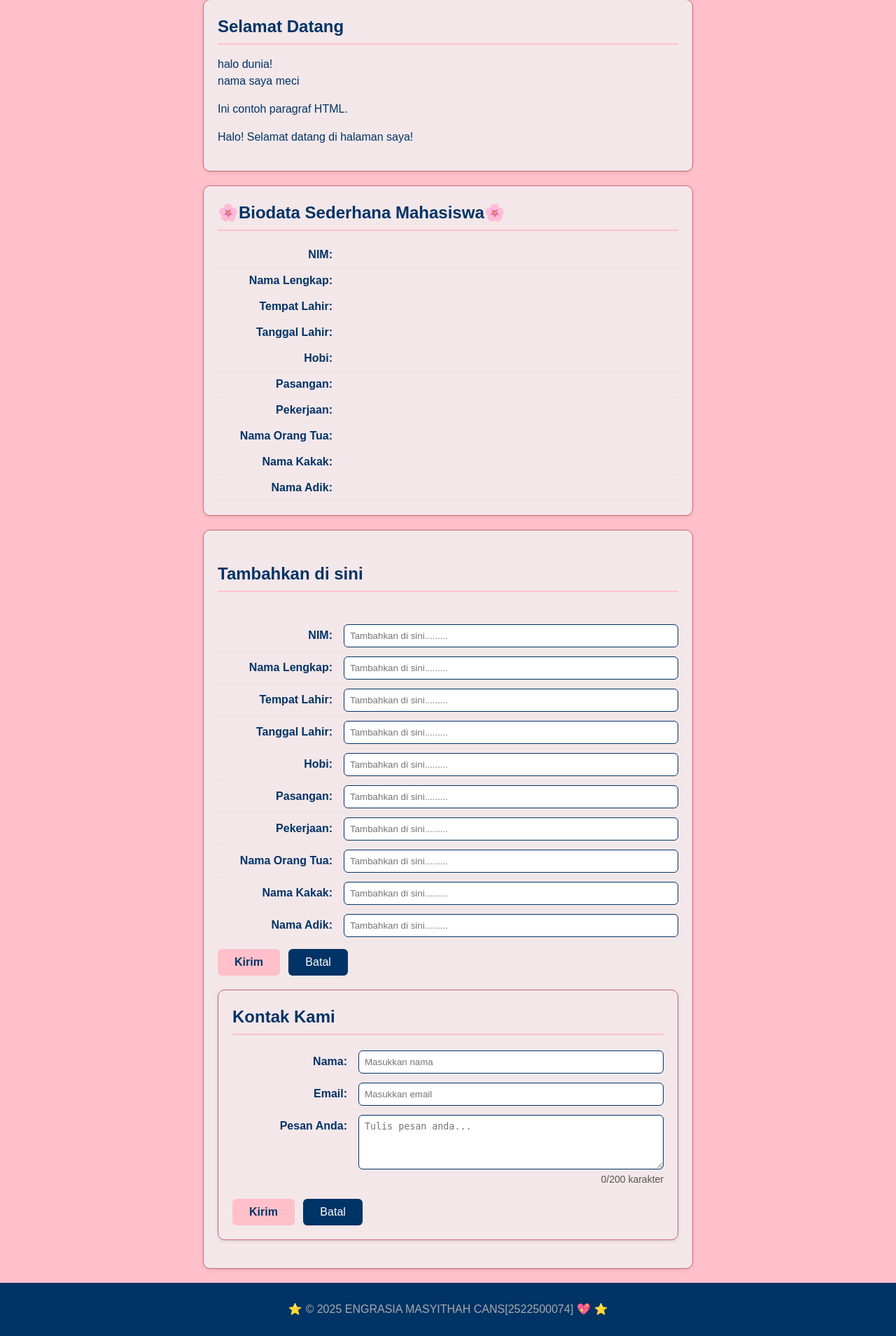
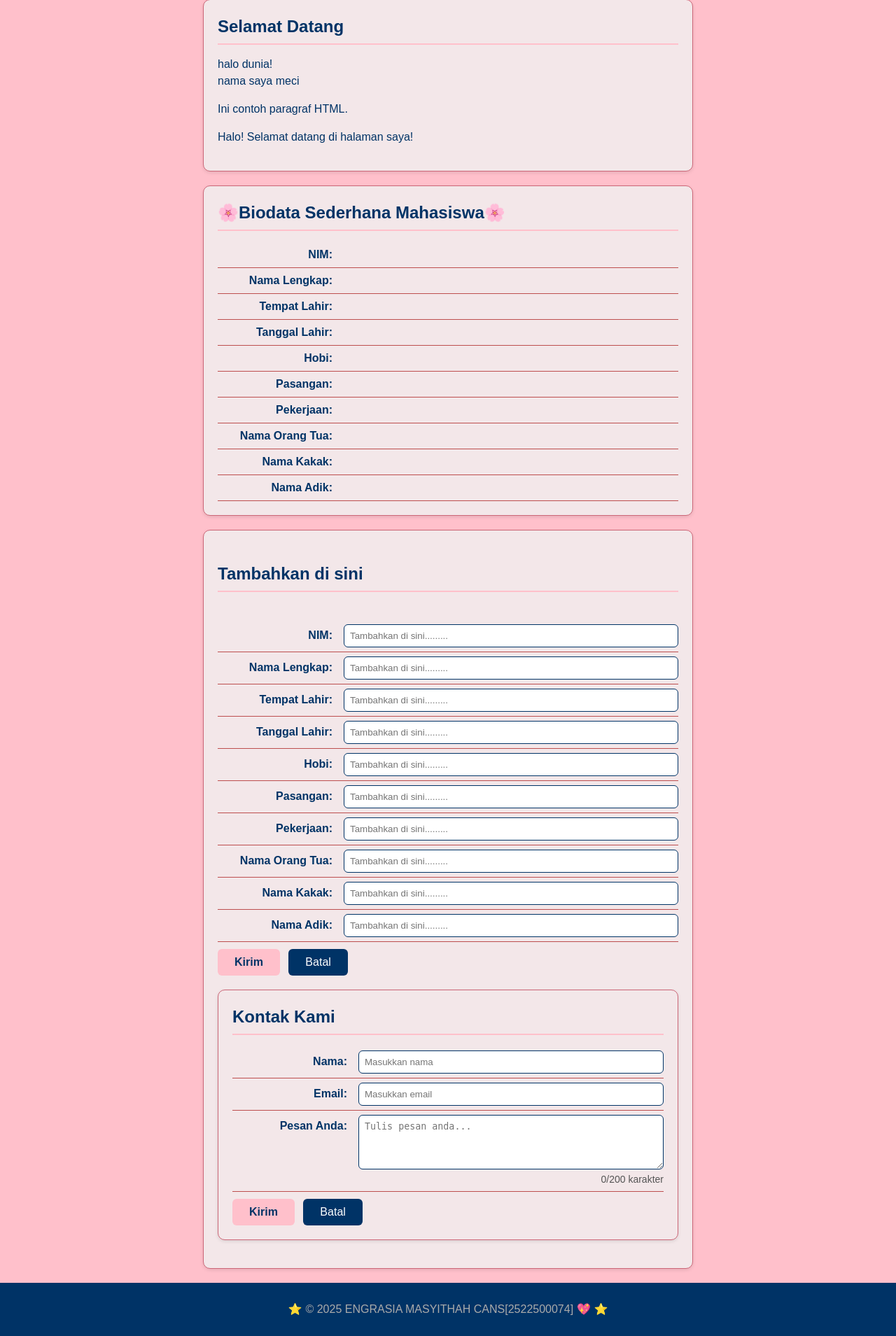
Before and after one commit to 2522500074-cmyk/2522500074-pwd-si1-2526o, a PHP site: page /pertemuan-08/index.php in a window 1280 px wide. Shown: the part 176-2085 px from the top of the page at 70% size. Run offline with PHP 8.4, Linux system fonts and the light colour scheme.

Commit message:
styling garis

```diff
--- a/pertemuan-08/style.css
+++ b/pertemuan-08/style.css
@@ -129,7 +129,7 @@ header li a:active {
   align-items: baseline;
   margin: 0;
   padding: 6px 0;
-  border-bottom: 1px solid #e6e6e6;
+  border-bottom: 1px solid #bd4e4e;
 }
 
 #about strong,
```
